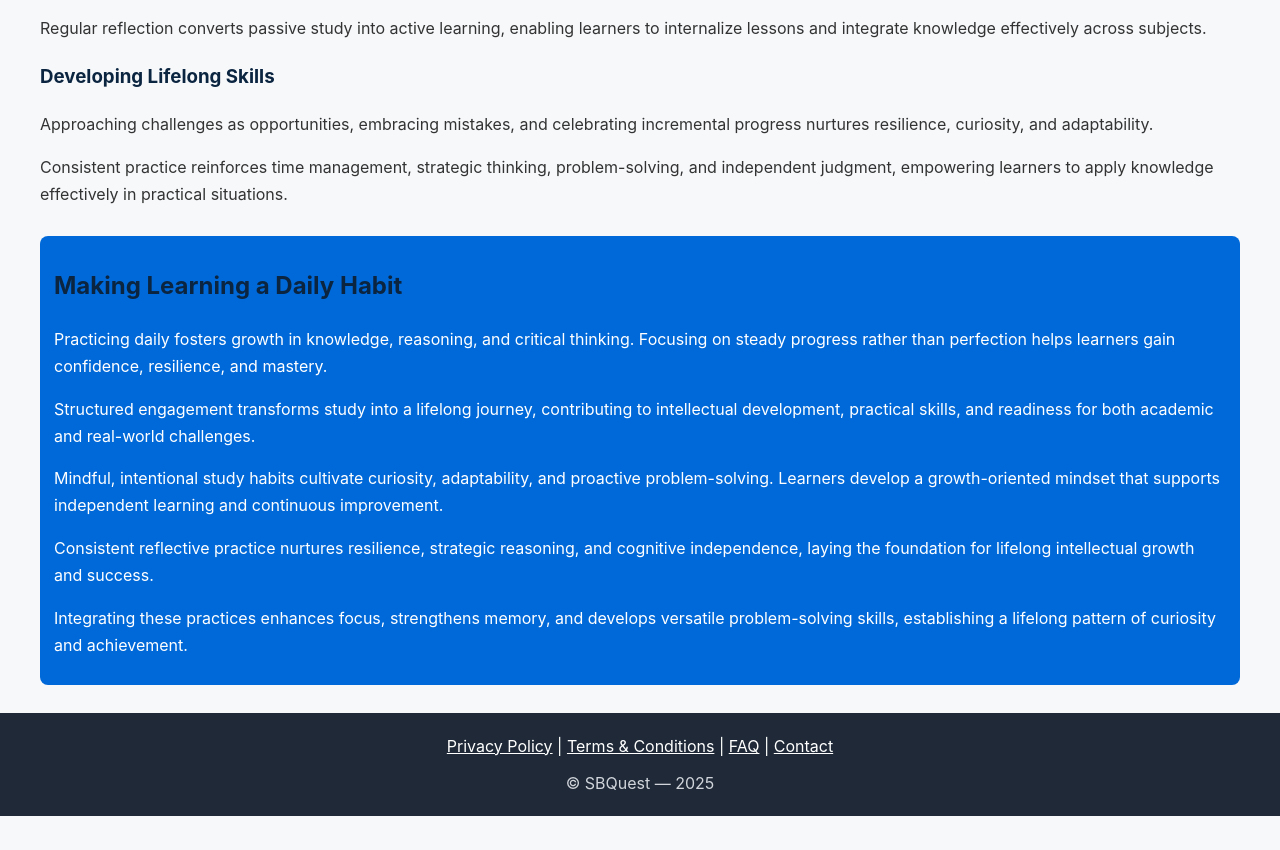
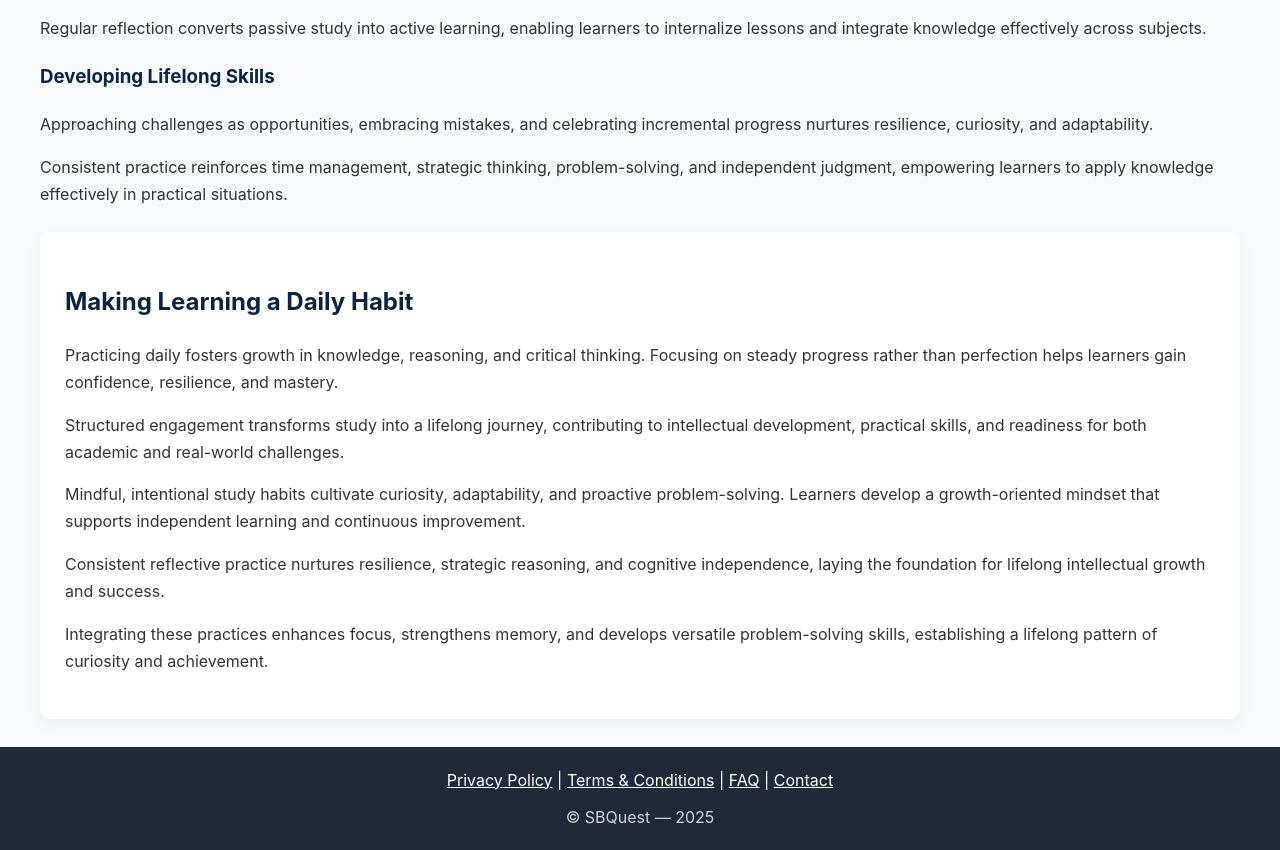
Before and after one commit to Abdulasees/sbquest, a Django app: page / in a window 1280 px wide. Shown: the part 4078-4928 px from the top of the page. Before the commit the page ends 4894 px from the top, so only its background shows below. Run offline with Django 5.2, Linux system fonts and the light colour scheme.

Commit message:
Fix article navigation

```diff
--- a/templates/base_public.html
+++ b/templates/base_public.html
@@ -27,6 +27,23 @@
     footer{background:var(--header);color:#fff;padding:20px;text-align:center;margin-top:28px}
     @media(max-width:980px){.grid{grid-template-columns:1fr}}
     article p{margin:0 0 14px}
+    .cta-section {
+    background: var(--card);
+    padding: 30px 25px;
+    border-radius: 10px;
+    box-shadow: 0 6px 18px rgba(0,0,0,0.04);
+    margin-top: 24px;
+}
+
+.cta-section h2 {
+    color: #0b2540;
+}
+
+.cta-section p {
+    color: var(--muted);
+    margin-bottom: 14px;
+}
+
   </style>
 </head>
 <body>
@@ -40,12 +57,13 @@
       <a href="/users/signup/">Register</a>
     </nav>
   </header>
+  <div class="container">
   <nav style="background:#fff; padding:15px 20px;
      box-shadow:0 2px 10px rgba(0,0,0,0.05);
      border-radius:10px; margin-bottom:20px;">
   <a href="/" style="margin-right:20px; font-weight:bold;">Home</a>
   <a href="/article/">Microlearning Article</a>
-</nav>
+  </nav>
 
 <main>
   <!-- HERO SECTION -->
@@ -156,7 +174,7 @@
   </section>
 
   <!-- CLOSING SECTION -->
-  <section class="cta" aria-labelledby="cta-title">
+  <section class="cta-section" aria-labelledby="cta-title">
     <h2 id="cta-title">Making Learning a Daily Habit</h2>
     <p>Practicing daily fosters growth in knowledge, reasoning, and critical thinking. Focusing on steady progress rather than perfection helps learners gain confidence, resilience, and mastery.</p>
     <p>Structured engagement transforms study into a lifelong journey, contributing to intellectual development, practical skills, and readiness for both academic and real-world challenges.</p>
@@ -191,5 +209,6 @@
     "description":"SBQuest provides short quizzes with immediate explanations to help learners build daily study habits across general knowledge, science, history and current affairs."
   }
   </script>
+  </div>
 </body>
 </html>
```
